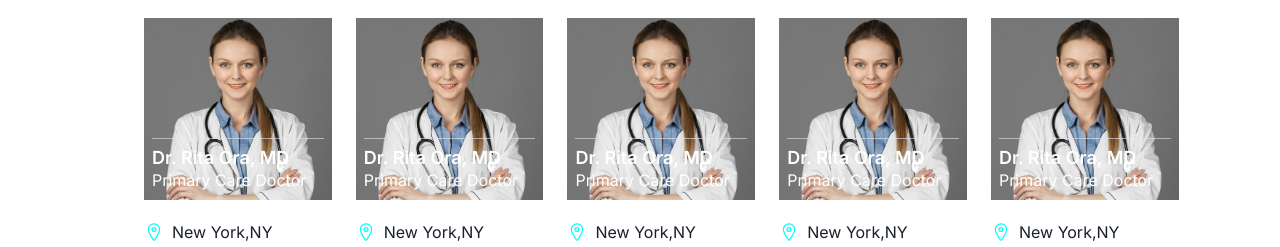
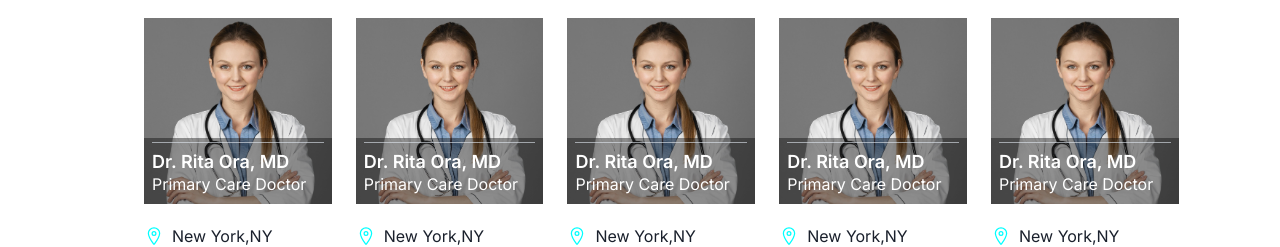
Before and after one commit to leveorxyz/dokto-frontend, a React (Create React App) app: page / in a window 1280 px wide. Shown: the part 1940-2187 px from the top of the page. Built offline with nearby package versions, Linux system fonts and the light colour scheme.

Commit message:
Update Our doctor section image opacity

```diff
--- a/src/components/home_v2/OurDoctorsCard.tsx
+++ b/src/components/home_v2/OurDoctorsCard.tsx
@@ -13,7 +13,7 @@ const OurDoctorsCard = () => (
     <Box w="100%">
       <Flex direction="column">
         <Box w="100%" bgImage={Profile} bgPosition="center" bgSize="cover" bgRepeat="no-repeat" color="white" borderColor="white">
-          <Box mt="120" pb="2" px="2">
+          <Box mt="120" pb="2" pt="1" px="2" bgColor="rgba(0,0,0, 0.4)">
             <Divider />
             <Heading fontSize="lg" as="h3" fontWeight="semibold" pt="2">Dr. Rita Ora, MD</Heading>
             <Box fontSize="md">Primary Care Doctor</Box>
```
